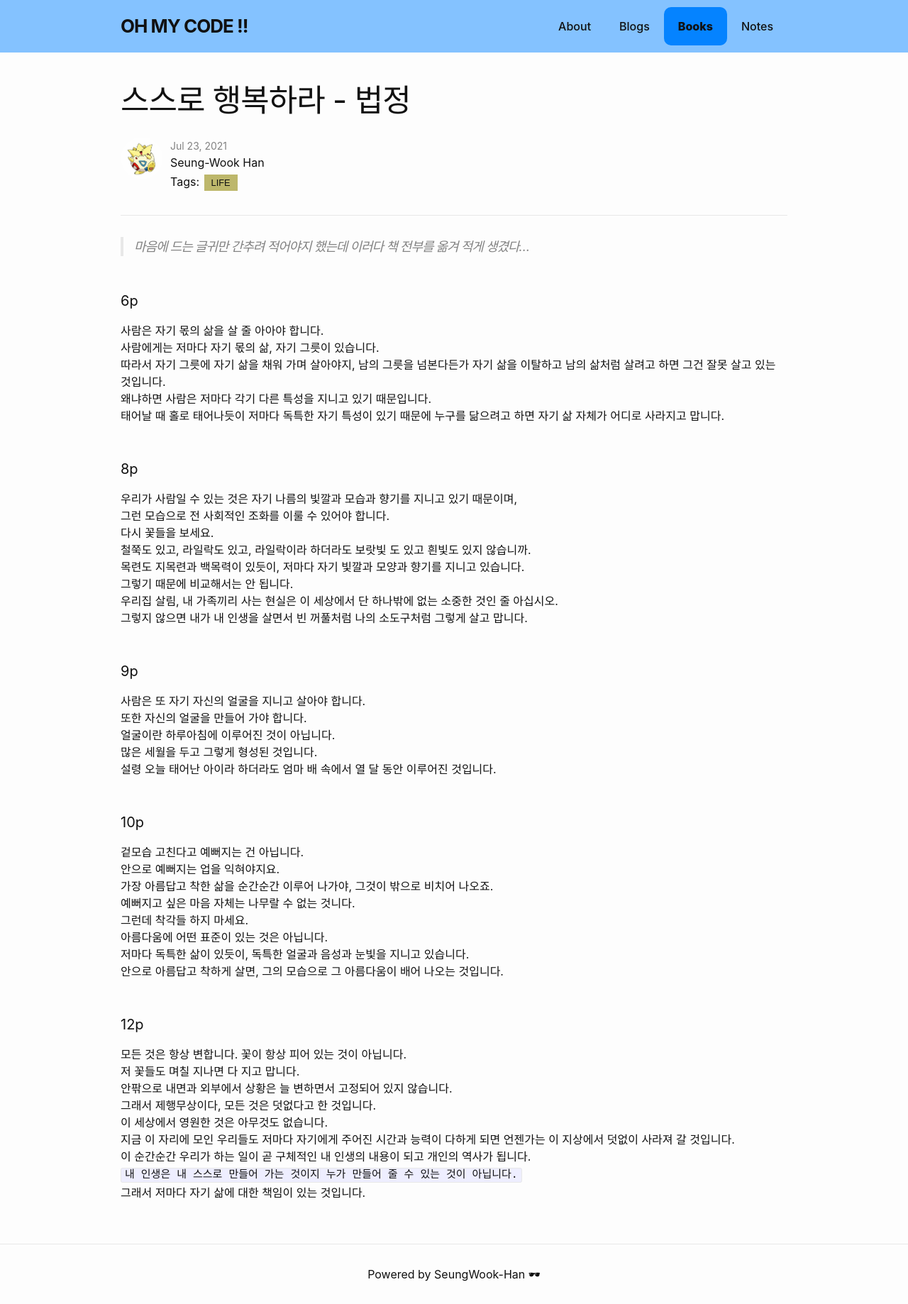
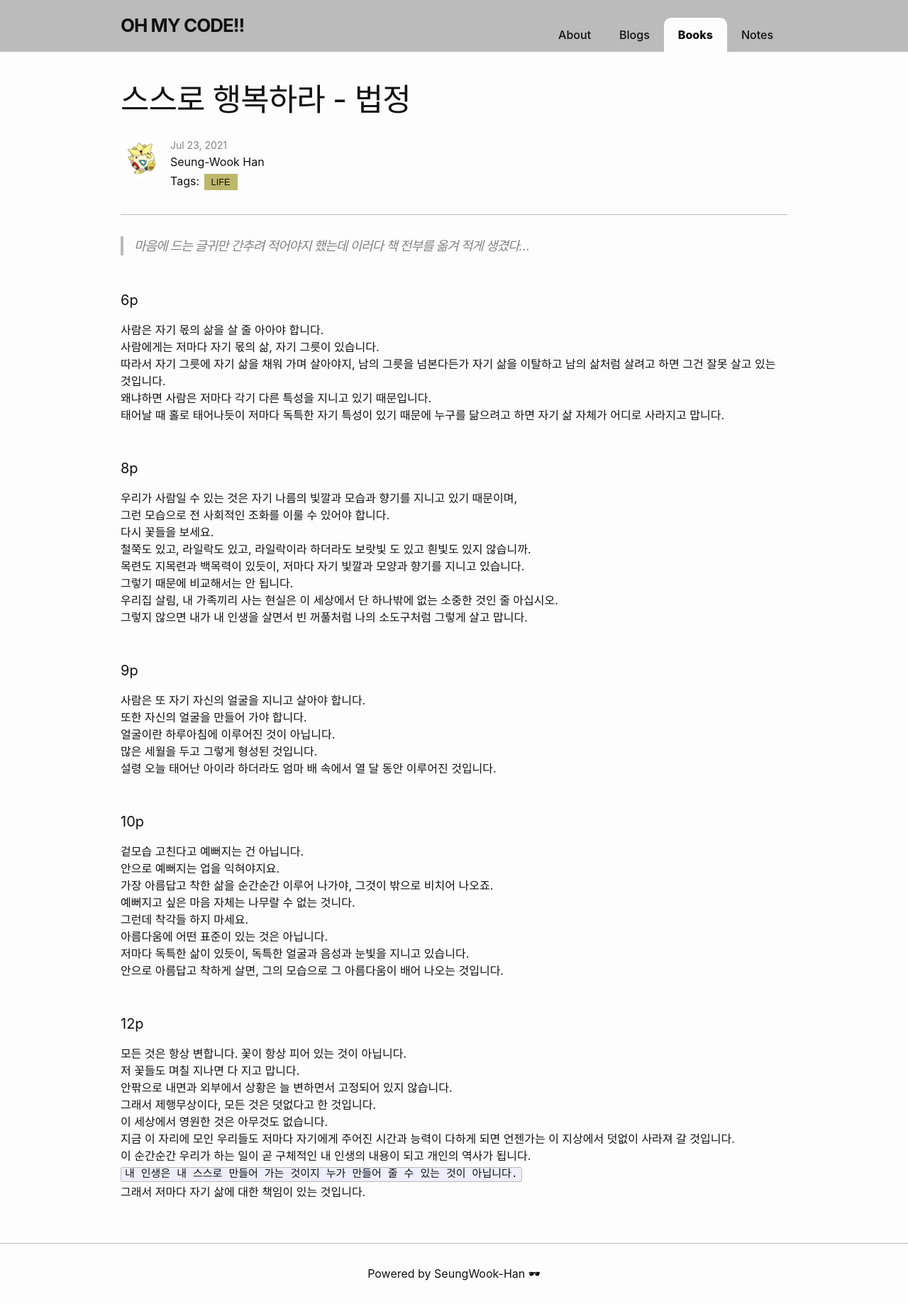
Before and after one commit to SeungukHan/SeungukHan.github.io, a Jekyll site: the page built from _books/2021-07-23-스스로_행복하라.markdown, in a window 1280 px wide. Shown: the whole page at 71% size. Built offline with Jekyll 4.4.1, drawn with Linux system fonts in a browser that asks for light colours.

Commit message:
Reorganize header

```diff
--- a/_config.yml
+++ b/_config.yml
@@ -1,4 +1,4 @@
-title: OH MY CODE !!
+title: OH MY CODE!!
 email: han103506@gmail.com
 description: Toward best
 baseurl: ""
--- a/_sass/muyaho.scss
+++ b/_sass/muyaho.scss
@@ -18,7 +18,8 @@ $background-color: #fdfdfd !default;
 $brand-color:      #2a7ae2 !default;
 
 $grey-color:       #828282 !default;
-$grey-color-light: lighten($grey-color, 40%) !default;
+// $grey-color-light: lighten($grey-color, 40%) !default;
+$grey-color-light: #bbbbbb !default;
 $grey-color-dark:  darken($grey-color, 40%) !default;
 
 $bright-blue: lighten(#1E90FF, 20%);
--- a/_sass/muyaho/_layout.scss
+++ b/_sass/muyaho/_layout.scss
@@ -4,8 +4,7 @@
  * Site header
  */
 .site-header {
-  background-color: $bright-blue;
-
+  background-color: $grey-color-light;
   min-height: $spacing-unit * 2;
 
   // Positioning context for the mobile navigation icon
@@ -16,20 +15,18 @@
   @include relative-font-size(1.625);
   @extend .remove-anchor;
   font-weight: bold;
-  line-height: $base-line-height * $base-font-size * 2.25;
+  line-height: $base-line-height * $base-font-size * 2;
   letter-spacing: -1px;
-  margin-bottom: 10px;
   margin-top: 10px;
+  padding-top: 2px;
   float: left;
 }
 
-
-
 .site-nav {
   float: right;
-  line-height: $base-line-height * $base-font-size * 2.25;
-  margin-bottom: 10px;
+  line-height: $base-line-height * $base-font-size * 2;
   margin-top: 10px;
+  padding-top: 15px;
 
   .nav-trigger {
     display: none;
@@ -52,8 +49,10 @@
 
   .page-list-active {
     @extend .page-list;
-    background-color: $dark-blue;
-    border-radius: 10px;
+    background-color: $background-color;
+    // border-radius: 10px;
+    border-top-left-radius: 10px;
+    border-top-right-radius: 10px;
 
     font-weight: 800;
   }
```
Also changed, not shown: _books/2021-07-23-스스로_행복하라.markdown (renamed from _books/2021-04-10-스스로_행복하라.markdown).
